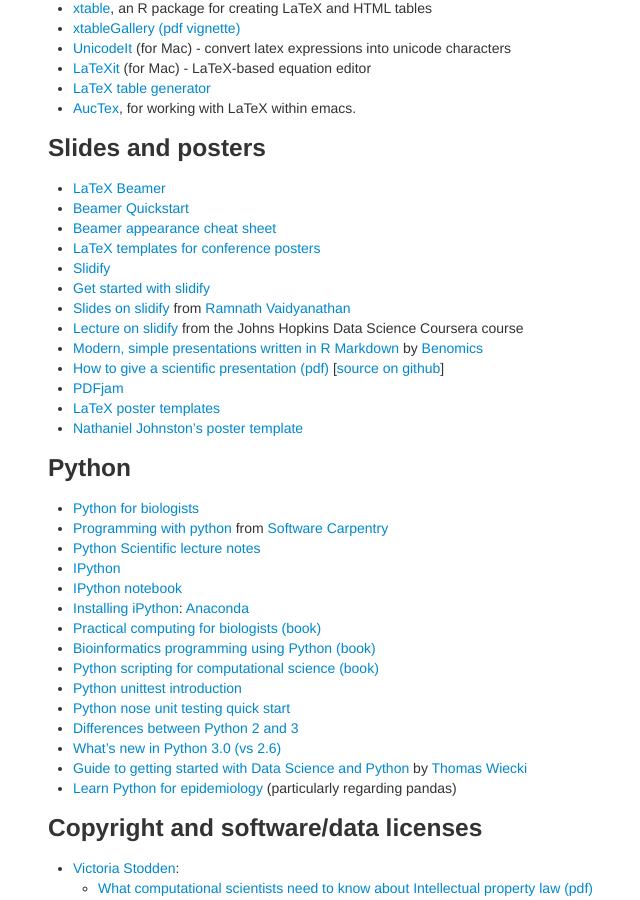
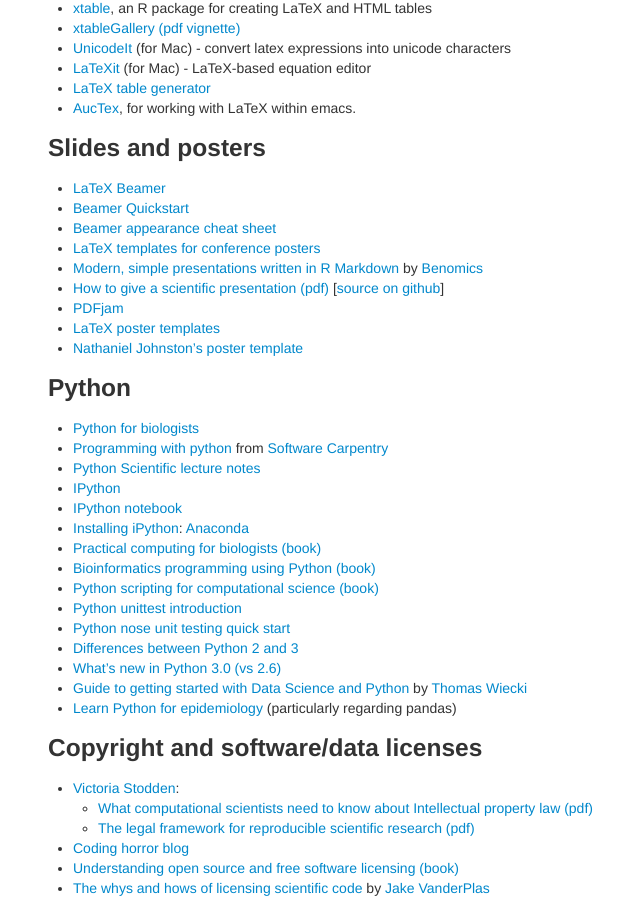
Before and after one commit to kbroman/Tools4RR, a Jekyll site: the page built from pages/resources.md, in a window 1280 px wide and 900 px high, scrolled down 3497 px. Shown: the whole window, without its empty margins (242-882 px from the left). Built offline with Jekyll 4.4.1, drawn with Linux system fonts in a browser that asks for light colours.

Commit message:
pages/resources: remove links to slidify, which seems deprecated

```diff
--- a/pages/resources.md
+++ b/pages/resources.md
@@ -233,12 +233,6 @@
 - [Beamer Quickstart](https://web.archive.org/web/20120527221442/https://www.math.umbc.edu/~rouben/beamer)
 - [Beamer appearance cheat sheet](https://web.archive.org/web/20230324093814/http://www.cpt.univ-mrs.fr/~masson/latex/Beamer-appearance-cheat-sheet.pdf)
 - [LaTeX templates for conference posters](https://www.latextemplates.com/cat/conference-posters)
-- [Slidify](http://slidify.org/)
-- [Get started with slidify](http://slidify.org/start.html)
-- [Slides on slidify](http://slidify.org/samples/intro/) from
-  [Ramnath Vaidyanathan](https://github.com/ramnathv)
-- [Lecture on slidify](https://github.com/DataScienceSpecialization/courses/tree/master/09_DevelopingDataProducts/slidify)
-  from the Johns Hopkins Data Science Coursera course
 - [Modern, simple presentations written in R Markdown](http://benjaminlmoore.wordpress.com/2014/02/24/slidify-presentations-in-r-markdown/)
   by [Benomics](http://benjaminlmoore.wordpress.com)
 - [How to give a scientific presentation (pdf)](https://www.biostat.wisc.edu/~kbroman/presentations/giving_talks.pdf)
```
